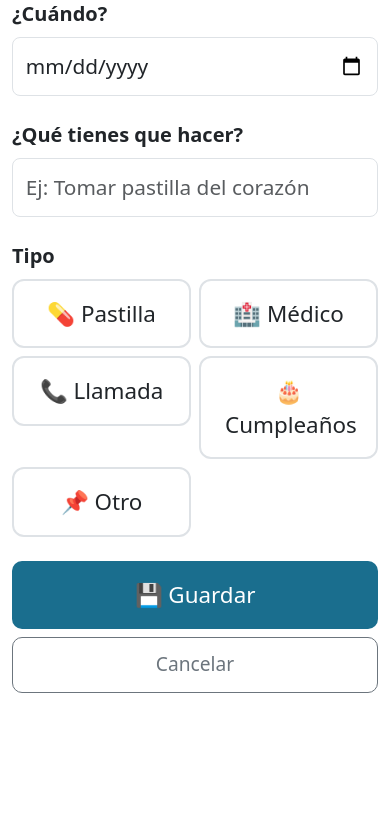
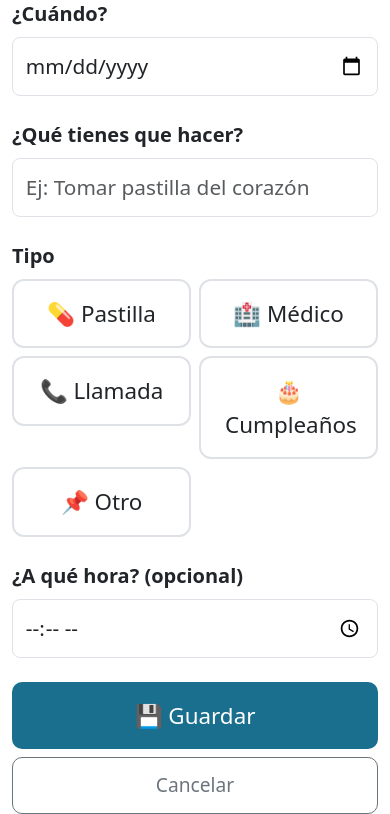
Before and after one commit to yagogl/conectamayor, a Django app: page /agenda/nuevo/ in a window 390 px wide. Shown: the part 183-997 px from the top of the page. Before the commit the page ends 876 px from the top, so only its background shows below. Run offline with Django 5.2, Linux system fonts and the light colour scheme; a user stored in the database is signed in; tables that the repository leaves empty hold one stand-in row (values such as "Sample post").

Commit message:
Mejoras AIPO: colores agenda, botón único, hora opcional, responsive móvil

```diff
--- a/agenda/forms.py
+++ b/agenda/forms.py
@@ -20,13 +20,15 @@ class RecordatorioMayorForm(forms.ModelForm):
 
     class Meta:
         model = Recordatorio
-        fields = ['fecha', 'titulo', 'tipo']
+        fields = ['fecha', 'titulo', 'tipo', 'hora']
         labels = {
             'titulo': '¿Qué tienes que hacer?',
             'fecha': '¿Cuándo?',
+            'hora': '¿A qué hora? (opcional)',
         }
         widgets = {
             'fecha': forms.DateInput(attrs={'type': 'date'}),
+            'hora': forms.TimeInput(attrs={'type': 'time'}),
         }
 
 
--- a/agenda/templates/agenda/mayor/nuevo.html
+++ b/agenda/templates/agenda/mayor/nuevo.html
@@ -61,6 +61,14 @@
             </div>
         </div>
 
+        <div class="mb-4">
+            <label class="form-label fw-bold fs-5">{{ form.hora.label }}</label>
+            <input type="time" name="hora"
+                value="{{ form.hora.value|default:'' }}"
+                class="form-control form-control-lg"
+                style="font-size: 1.3rem;">
+        </div>
+
         <div class="d-grid gap-2">
             <button type="submit" class="btn btn-lg text-white"
                 style="background-color: var(--color-principal); font-size: 1.4rem; padding: 1rem;">
```
Also changed, not shown: agenda/templates/agenda/lista.html (+10 -12 lines).
